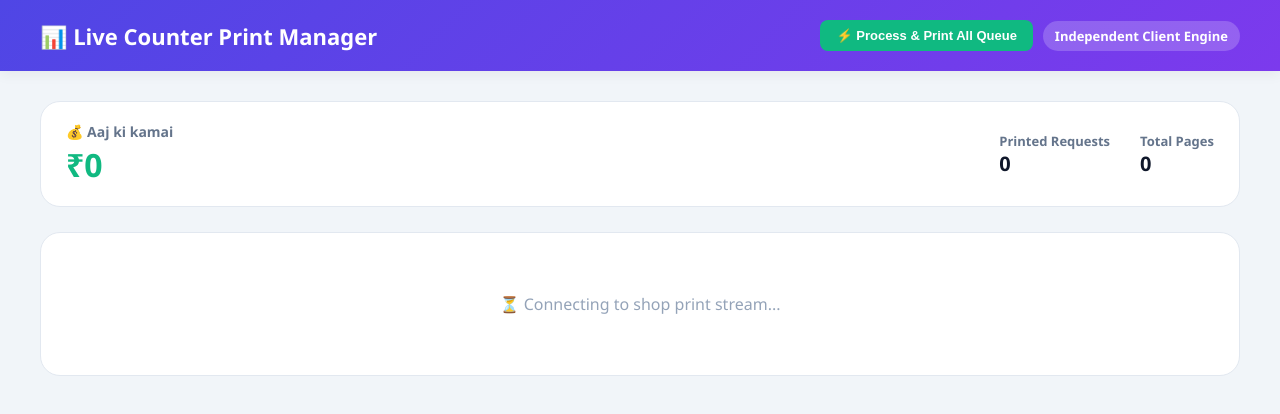
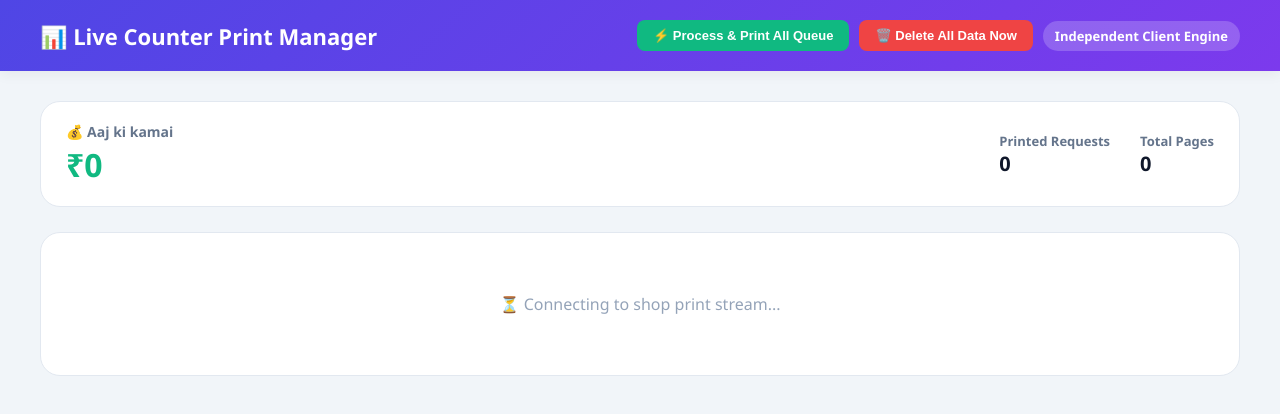
Before and after one commit to rikiis-max3636/Smart-print-admin, a plain HTML site: page index.html in a window 1280 px wide. Drawn offline with Linux system fonts and the light colour scheme; no server answers.

Commit message:
Update index.html

```diff
--- a/index.html
+++ b/index.html
@@ -21,6 +21,9 @@
         .badge { background: rgba(255,255,255,0.2); padding: 6px 12px; border-radius: 20px; font-size: 13px; font-weight: 600; }
         .btn-print-all { background: #10b981; color: white; border: none; padding: 8px 16px; border-radius: 8px; font-weight: 600; cursor: pointer; font-size: 13px; transition: background 0.2s; }
         .btn-print-all:hover { background: #059669; }
+        .btn-wipe { background: #ef4444; color: white; border: none; padding: 8px 16px; border-radius: 8px; font-weight: 600; cursor: pointer; font-size: 13px; transition: background 0.2s; }
+        .btn-wipe:hover { background: #dc2626; }
+        .btn-wipe:disabled { opacity: 0.6; cursor: not-allowed; }
 
         .main-container { max-width: 1200px; margin: 30px auto; padding: 0 20px; }
 
@@ -69,6 +72,7 @@
     <h1>📊 Live Counter Print Manager</h1>
     <div class="badge-container">
         <button class="btn-print-all" onclick="processEntireQueue()">⚡ Process & Print All Queue</button>
+        <button class="btn-wipe" id="wipeBtn" onclick="wipeAllNow()">🗑️ Delete All Data Now</button>
         <div class="badge">Independent Client Engine</div>
     </div>
 </header>
@@ -256,6 +260,34 @@
                 child.ref.remove();
             });
         }).catch(() => {});
+    }
+
+    // ---------- Fast delete button: saari requests + images turant delete ----------
+    // (Jo request abhi print ho rahi hai, wo print khatam hone tak bachi rehti hai.
+    //  "Aaj ki kamai" ke numbers delete nahi hote.)
+    function wipeAllNow() {
+        const btn = document.getElementById('wipeBtn');
+        btn.disabled = true;
+        queueRef.once('value').then((snap) => {
+            const updates = {};
+            let count = 0;
+            snap.forEach((child) => {
+                if (busyIds.has(child.key)) return;
+                updates[child.key] = null;
+                count++;
+            });
+            if (count === 0) return 0;
+            return queueRef.update(updates).then(() => count);
+        }).then((count) => {
+            btn.textContent = count ? "✅ " + count + " request delete ho gayi" : "✅ Database pehle se khali hai";
+        }).catch(() => {
+            btn.textContent = "❌ Delete fail, internet check karo";
+        }).then(() => {
+            setTimeout(() => {
+                btn.textContent = "🗑️ Delete All Data Now";
+                btn.disabled = false;
+            }, 2500);
+        });
     }
 
     function initSync() {
```
